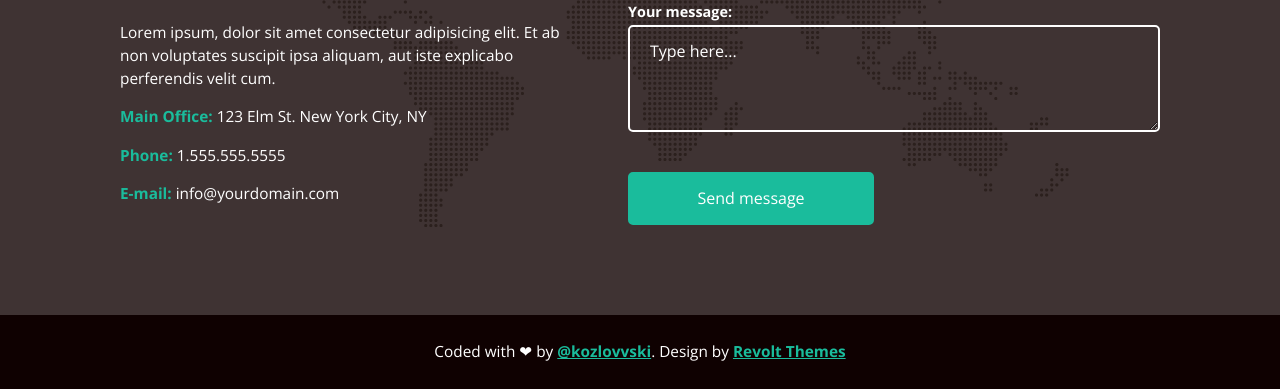
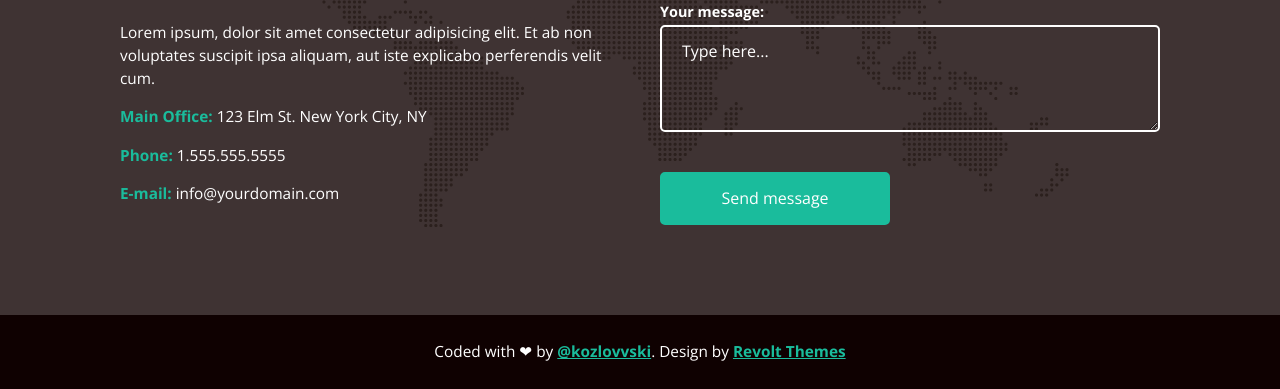
Before and after one commit to kozlovvski/MartWebsite, a website built with webpack: page src/index.html in a window 1280 px wide. Shown: the part 5669-6058 px from the top of the page. Built offline with nearby package versions, Linux system fonts and the light colour scheme.

Commit message:
minor css fix

```diff
--- a/src/index.html
+++ b/src/index.html
@@ -842,7 +842,7 @@
         <form action="" method="post" class="newsletter__form form">
           <input type="email" placeholder="Enter your e-mail..."
             class="form__input form__input--white form__input--left" title="Input your e-mail address here:">
-          <input type="submit" class="form__input form__input--right"
+          <input type="submit" class="form__input form__submit form__input--right"
             title="Click here to send the form" value="Sign in">
         </form>
       </div>
@@ -923,7 +923,7 @@
                 Your message:
                   <textarea name="contact-message" id="contact-message" rows="4"class="form__input form__textarea" rows="4" placeholder="Type here..."></textarea>
               </label>
-            <input type="submit" class="site-grid__item form__input form__input--primary" value="Send message">
+            <input type="submit" class="site-grid__item form__input form__submit form__input--primary" value="Send message">
           </form>
         </div>
       </div>
--- a/src/styles/modules/_form.scss
+++ b/src/styles/modules/_form.scss
@@ -4,6 +4,7 @@
     &__input {
         display: block;
         min-width: 0;
+        width: 100%;
         padding: 15px 20px;
 
         border: 2px solid #fff;
@@ -48,7 +49,7 @@
         }
     }
 
-    &__textarea {
-        width: 100%;
+    &__submit {
+        cursor: pointer;
     }
 }
```
